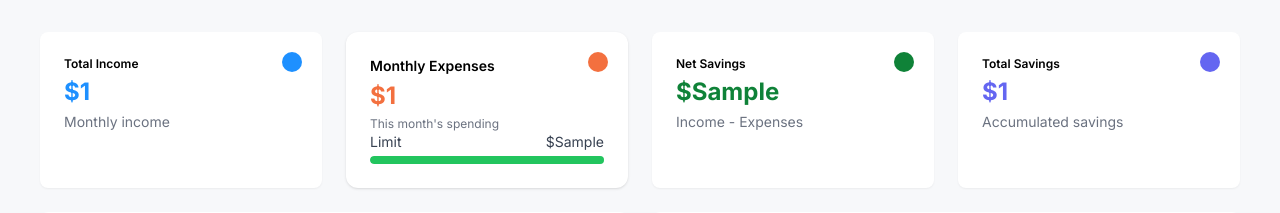
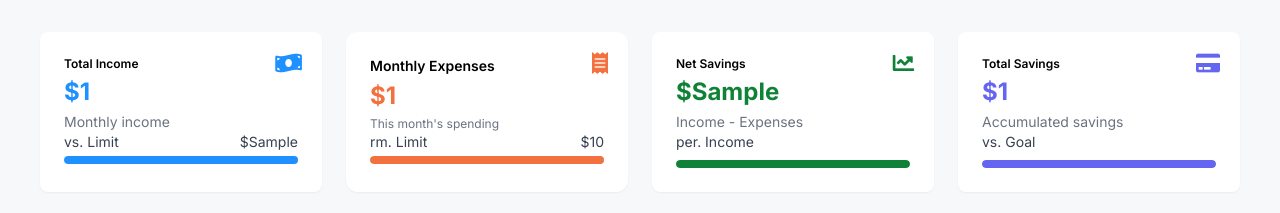
Before and after one commit to m-hassaan-habib/Budget-tracker, a Flask app: template templates/dashboard.html in a window 1280 px wide. Shown: the part 149-362 px from the top of the page. Run offline with Flask 3, Linux system fonts and the light colour scheme; the template is opened without the code that fills it: most values are stand-ins (such as "Sample title", 1, 10 or a date in 2020); some libraries are stand-ins or nearby versions.

Commit message:
UI tweaks

```diff
--- a/app.py
+++ b/app.py
@@ -26,4 +26,15 @@ def create_app():
 
     return app
 
+
+
 app = create_app()
+
+
+def clamp_filter(value, min_val=0, max_val=100):
+    try:
+        return max(min(float(value), max_val), min_val)
+    except (ValueError, TypeError):
+        return 0
+
+app.jinja_env.filters['clamp'] = clamp_filter
--- a/templates/dashboard.html
+++ b/templates/dashboard.html
@@ -8,25 +8,38 @@
 
 <section class="grid grid-cols-1 sm:grid-cols-2 lg:grid-cols-4 gap-6 mb-6">
   <div class="bg-white rounded-lg p-6 shadow-sm relative">
-    <div class="absolute top-5 right-5 w-5 h-5 rounded-full bg-[#1e90ff]"></div>
+    <div class="absolute top-5 right-5 text-[#1e90ff]">
+      <i class="fas fa-money-bill-wave fa-lg"></i>
+    </div>
+
     <h3 class="text-xs font-semibold mb-1">Total Income</h3>
     <p class="text-[#1e90ff] font-extrabold text-xl sm:text-2xl">${{ total_income }}</p>
     <p class="text-gray-500 text-xs sm:text-sm mt-1">Monthly income</p>
+    <div class="flex justify-between items-center text-sm font-medium text-gray-700 mb-1">
+      <span>vs. Limit</span>
+      <span>${{ monthly_limit }}</span>
+    </div>
+    <div class="w-full h-2 bg-gray-200 rounded-full overflow-hidden">
+      <div class="h-full bg-[#1e90ff] rounded-full transition-all duration-700" style="width: {{ (monthly_limit / total_income * 100 if monthly_limit else 0) | round(1) }}%;"></div>
+    </div>
   </div>
-  <div class="bg-white rounded-xl p-6 shadow relative animate-fade-in">
-    <div class="absolute top-5 right-5 w-5 h-5 rounded-full bg-[#f3703f]"></div>
+
+  <div class="bg-white rounded-xl p-6 shadow-sm relative animate-fade-in">
+    <div class="absolute top-5 right-5 text-[#f3703f]">
+      <i class="fas fa-receipt fa-lg"></i>
+    </div>
     <h3 class="text-sm font-semibold mb-1">Monthly Expenses</h3>
     <p class="text-[#f3703f] font-extrabold text-2xl sm:text-2xl">${{ total_expenses }}</p>
     <p class="text-gray-500 text-xs sm:text-xs mt-1">This month's spending</p>
 
     <div class="flex justify-between items-center text-sm font-medium text-gray-700 mb-1">
-      <span>Limit</span>
-      <span>${{ monthly_limit }}</span>
+      <span>rm. Limit</span>
+      <span>${{ (monthly_limit - total_expenses) | round(2) }}</span>
     </div>
     <div class="group relative w-full">
       <div class="w-full h-2 bg-gray-200 rounded-full overflow-hidden">
         <div
-          class="h-full bg-green-500 rounded-full transition-all duration-700"
+          class="h-full bg-[#f3703f] rounded-full transition-all duration-700"
           style="width: {{ (total_expenses / monthly_limit * 100 if monthly_limit else 0) | round(1) }}%;"
         ></div>
       </div>
@@ -40,16 +53,49 @@
   </div>
 
   <div class="bg-white rounded-lg p-6 shadow-sm relative">
-    <div class="absolute top-5 right-5 w-5 h-5 rounded-full bg-[#0f8238]"></div>
+    <div class="absolute top-5 right-5 text-[#0f8238]">
+      <i class="fas fa-chart-line fa-lg"></i>
+    </div>
     <h3 class="text-xs font-semibold mb-1">Net Savings</h3>
     <p class="text-[#0f8238] font-extrabold text-xl sm:text-2xl">${{ net_savings }}</p>
     <p class="text-gray-500 text-xs sm:text-sm mt-1">Income - Expenses</p>
+    <div class="flex justify-between items-center text-sm font-medium text-gray-700 mb-1">
+      <span>per. Income</span>
+    </div>
+    <div class="group relative w-full mt-2">
+      <div class="w-full h-2 bg-gray-200 rounded-full overflow-hidden">
+        <div
+          class="h-full {% if net_savings < 0 %}bg-red-500{% else %}bg-[#0f8238]{% endif %} rounded-full transition-all duration-700"
+          style="width: {{ ((net_savings / total_income) * 100 if total_income else 0) | clamp(0,100) | round(1) }}%;"
+        ></div>
+      </div>
+      <div class="absolute -top-8 right-0 text-xs text-white bg-gray-800 px-2 py-1 rounded opacity-0 group-hover:opacity-100 transition">
+        {{ ((net_savings / total_income) * 100 if total_income else 0) | round(1) }}% of income
+      </div>
+    </div>
   </div>
+
   <div class="bg-white rounded-lg p-6 shadow-sm relative">
-    <div class="absolute top-5 right-5 w-5 h-5 rounded-full bg-[#6466f1]"></div>
+    <div class="absolute top-5 right-5 text-[#6466f1]">
+      <i class="fas fa-credit-card fa-lg"></i>
+    </div>
     <h3 class="text-xs font-semibold mb-1">Total Savings</h3>
     <p class="text-[#6466f1] font-extrabold text-xl sm:text-2xl">${{ total_savings }}</p>
     <p class="text-gray-500 text-xs sm:text-sm mt-1">Accumulated savings</p>
+    <div class="flex justify-between items-center text-sm font-medium text-gray-700 mb-1">
+      <span>vs. Goal</span>
+    </div>
+    <div class="group relative w-full mt-2">
+    <div class="w-full h-2 bg-gray-200 rounded-full overflow-hidden">
+      <div
+        class="h-full bg-[#6466f1] rounded-full transition-all duration-700"
+        style="width: {{ ((total_savings / monthly_limit) * 100 if monthly_limit else 0) | clamp(0,100) | round(1) }}%;"
+      ></div>
+      </div>
+      <div class="absolute -top-8 right-0 text-xs text-white bg-gray-800 px-2 py-1 rounded opacity-0 group-hover:opacity-100 transition">
+        {{ ((total_savings / monthly_limit) * 100 if monthly_limit else 0) | round(1) }}% of monthly goal
+      </div>
+    </div>
   </div>
 </section>
 
@@ -89,7 +135,7 @@ new Chart(document.getElementById('categoryChart'), {
         '#f95d6a', '#ff7c43', '#ffa600', '#ffd166', '#f6c667'
       ],
       borderColor: '#f7f8fa',
-      borderWidth: 0.5
+      borderWidth: 0
     }]
   },
   options: {
```
